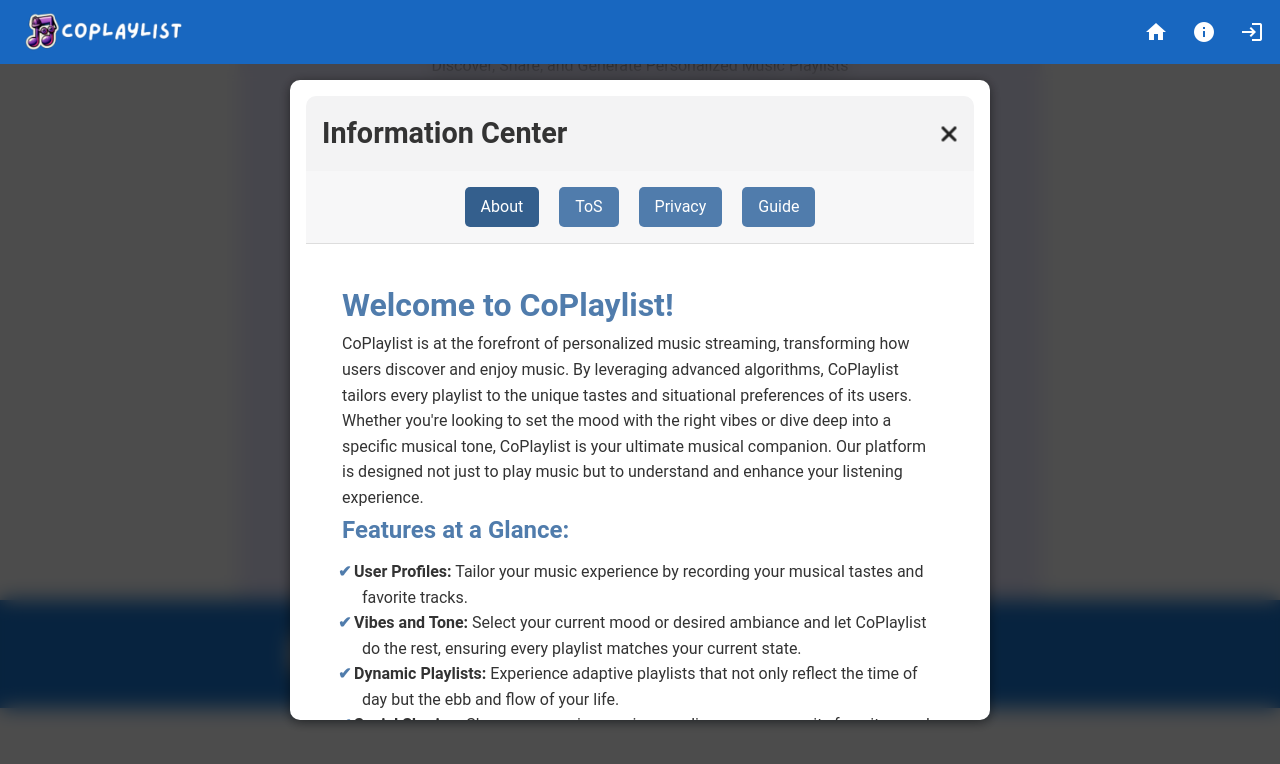
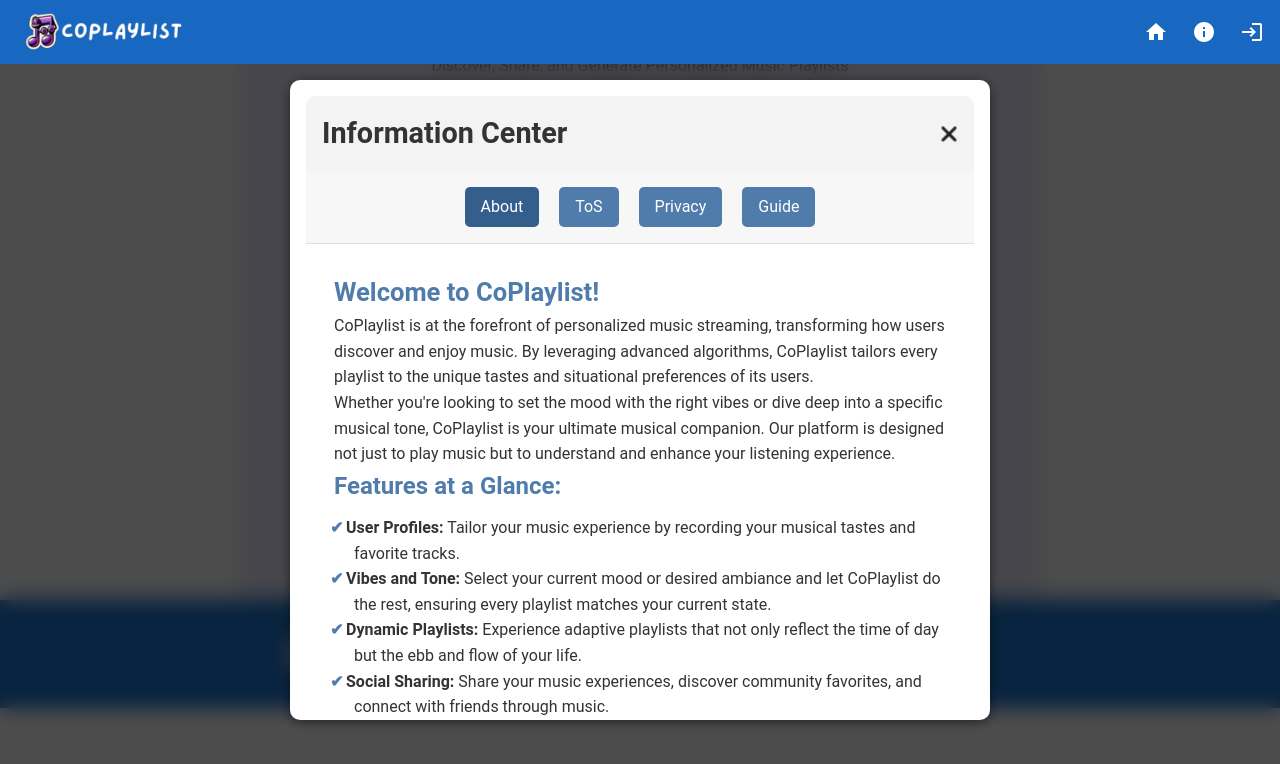
Before and after one commit to WuTangLan1/coplaylist, a Vue app: page / in a window 1280 px wide. Both pictures are taken after a click on the button "ABOUT". Shown: the top 764 px of the page. Built offline with nearby package versions, Linux system fonts and the light colour scheme; no server answers.

Commit message:
improved disp moving

```diff
--- a/src/components/homeDir/info-section/aboutSection.vue
+++ b/src/components/homeDir/info-section/aboutSection.vue
@@ -38,10 +38,15 @@ export default {
   line-height: 1.6;
   font-size: 1rem;
   color: #333;
+  width: 100%;
 }
 
 .about-section h1, .about-section h2 {
   color: #507cac;
+}
+
+.about-section h1 {
+  font-size: 1.6rem;
 }
 
 .about-section ul {
--- a/src/components/homeDir/info-section/infoModal.vue
+++ b/src/components/homeDir/info-section/infoModal.vue
@@ -148,7 +148,8 @@ export default {
 }
 
 .modal-body {
-  padding: 1rem;
+  padding: 0.5rem;
+  width: 100%;
   overflow-y: auto;
   max-height: calc(80vh - 150px);
 }
```
